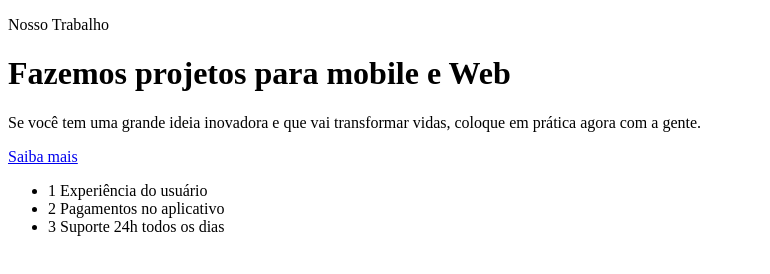
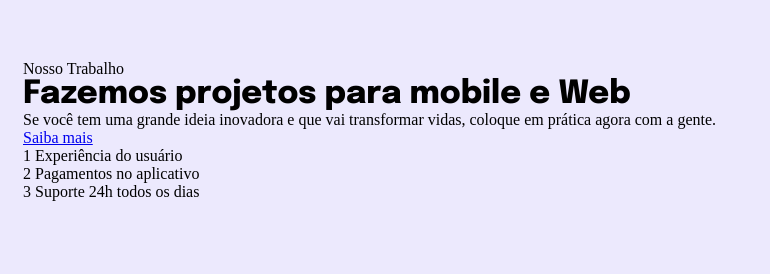
Before and after one commit to Felipe572/projeto-04, a plain HTML site: page index.html in a window 1280 px wide. Shown: the whole page, without its empty margins (0-770 px from the left). Drawn offline with Linux system fonts and the light colour scheme.

Commit message:
Iniciando css

```diff
--- a/index.html
+++ b/index.html
@@ -1,11 +1,16 @@
 <!DOCTYPE html>
 <html lang="pt-br">
 <head>
+    <link rel="preconnect" href="https://fonts.googleapis.com">
+    <link rel="preconnect" href="https://fonts.gstatic.com" crossorigin>
+
     <meta charset="UTF-8">
     <meta name="viewport" content="width=device-width, initial-scale=1.0">
     <title>Introdução à Responsividade</title>
 
     <link rel="stylesheet" href="style.css">
+
+    <link href="https://fonts.googleapis.com/css2?family=Epilogue:ital,wght@0,100..900;1,100..900&display=swap" rel="stylesheet">
 </head>
 <body>
     <main>
--- a/style.css
+++ b/style.css
@@ -0,0 +1,20 @@
+* {
+    margin: 0;
+    padding: 0;
+    box-sizing: border-box;
+}
+
+body {
+    background: #ece9fd;
+
+    padding: 60px 23px 66px;
+}
+
+h1 {
+    font-family: 'Epilogue', sans-serif;
+    font-weight: 800;
+}
+
+ul {
+    list-style: none;
+}
```
